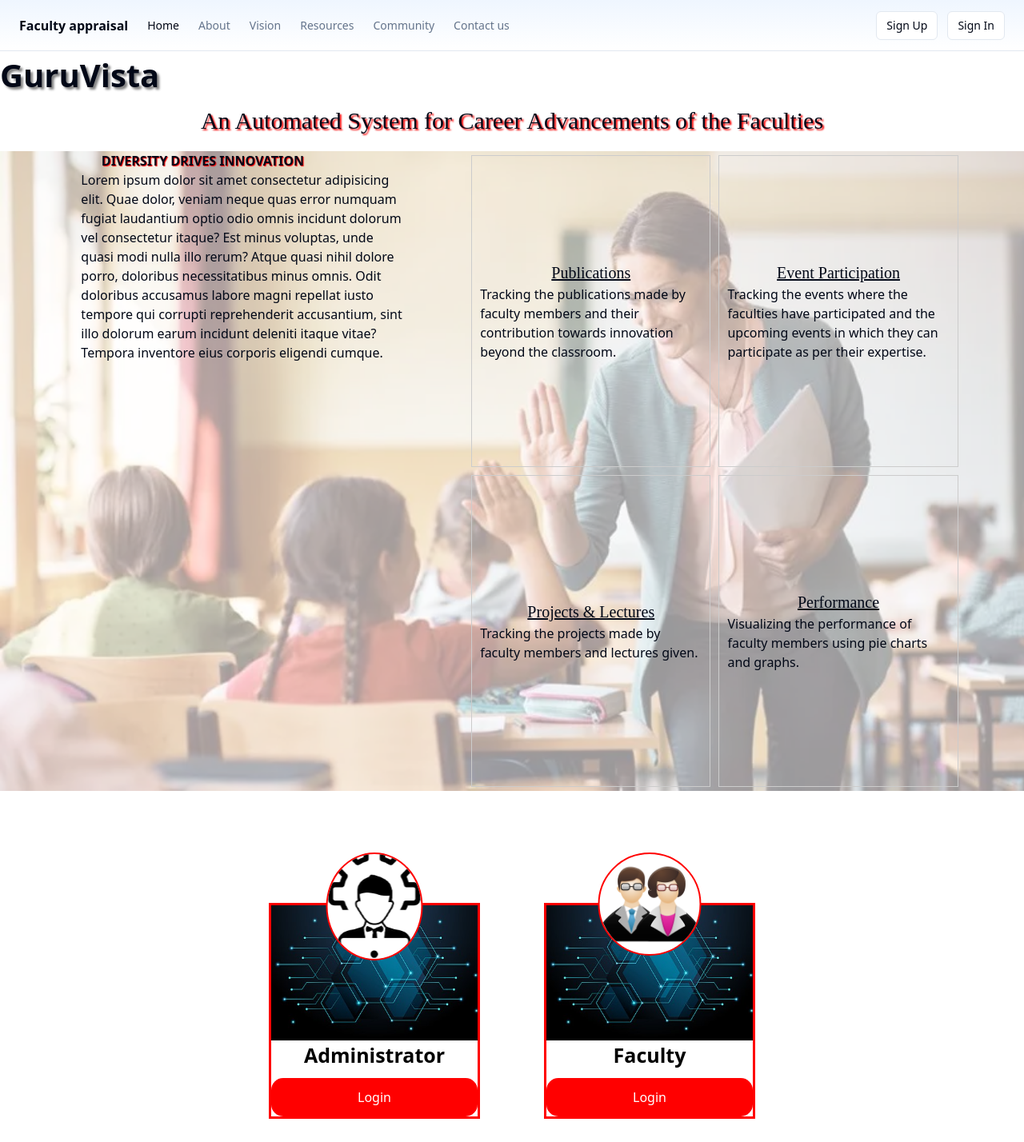
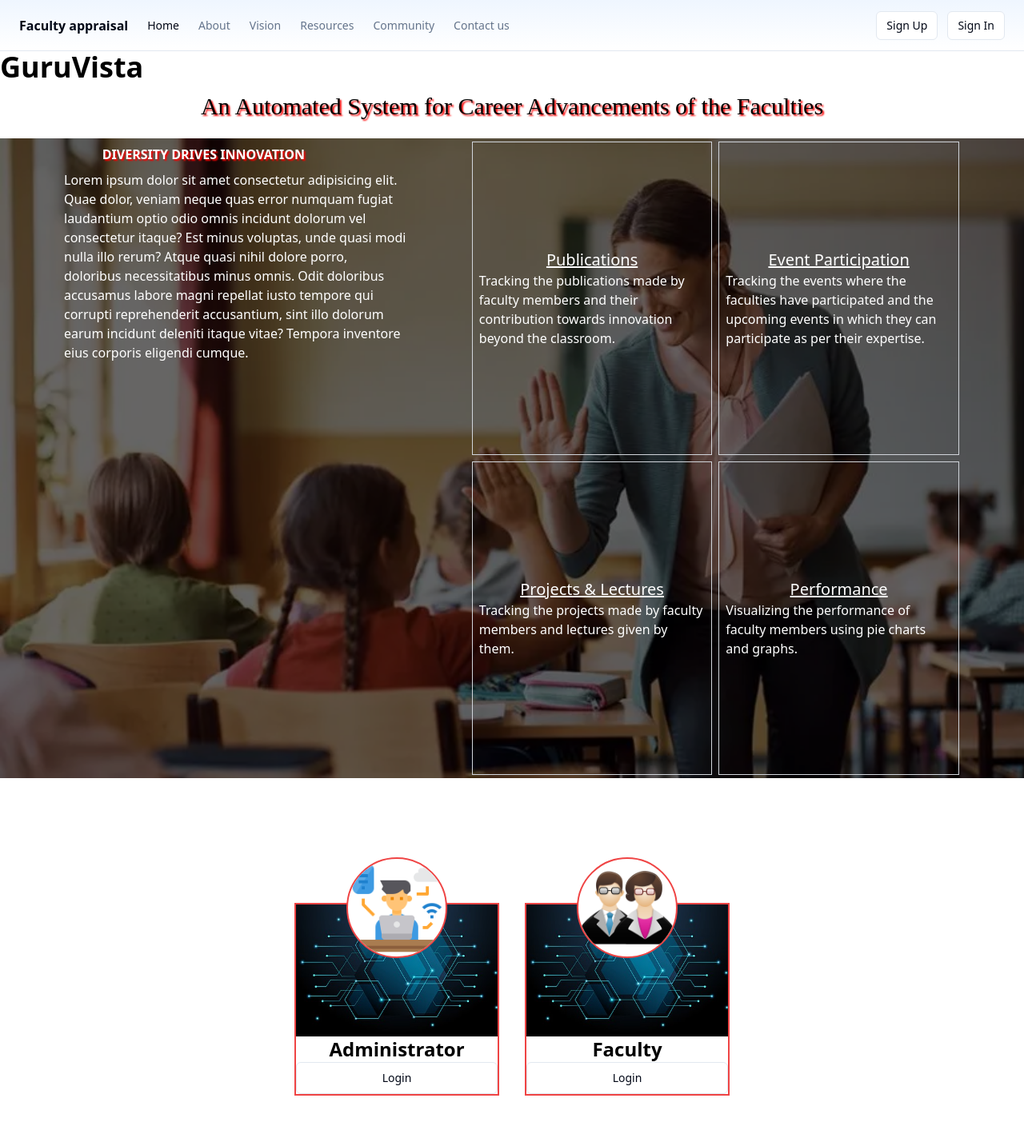
Before and after one commit to Community-Programmer/Faculty-Appraisal, a React (Vite) app in the folder client/: page / in a window 1280 px wide. Shown: the top 1428 px of the page at 80% size. Built offline with nearby package versions, Linux system fonts and the light colour scheme; grey boxes are pictures that could not be loaded.

Commit message:
edited homepage
Co-authored-by: herezTamanna <iamtam.3003@gmail.com>

```diff
--- a/client/src/pages/Home/Home.tsx
+++ b/client/src/pages/Home/Home.tsx
@@ -1,80 +1,100 @@
-import React from "react";
+import React, { useEffect, useState } from "react";
 import './styles.css';
 import cardBg1 from './cardBg1.jpg'
-import admin from './images.png'
+import admin from './admin.png'
 import facul from './Teachers-icon.png'
+import { Button } from "@/components/ui/button"
+
 export default function Home() {
+  const [isVisible, setIsVisible] = useState(false);
+
+  useEffect(() => {
+    const handleScroll = () => {
+      const offset = window.scrollY;
+      if (offset > 325) {
+        setIsVisible(true);
+      } else {
+        setIsVisible(false);
+      }
+    };
+
+    window.addEventListener('scroll', handleScroll);
+
+    return () => {
+      window.removeEventListener('scroll', handleScroll);
+    };
+  }, []);
 
   return (
       <div>
-        <div style={{ display: 'flex', justifyContent: 'space-between' }}>
-          <div style={{ textShadow: '3px 3px 3px gray', fontSize: '40px' }}>
+        <div className="flex justify-between">
+  <div className="text-black text-shadow-lg text-4xl">
     <b>GuruVista</b>
   </div>
 </div>
 <div>
   <p className="wave-text">
-            <span style={{ textShadow: '2px 2px 2px red',margin:'10px'}}>An Automated System for Career Advancements of the Faculties</span>
+    <span className="head text-black m-3">An Automated System for Career Advancements of the Faculties</span>
   </p>
 </div>
-        <div className="info" style={{ display: 'flex' }}>
-          <div style={{ width: '100%' }}>
-            <p style={{ textAlign: 'center', fontWeight: 'bolder', textShadow: '1px 1px 1px red' }}>DIVERSITY DRIVES INNOVATION</p>
-            <p style={{ marginLeft: '20%' }}>Lorem ipsum dolor sit amet consectetur adipisicing elit. Quae dolor, veniam neque quas error numquam fugiat laudantium optio odio omnis incidunt dolorum vel consectetur itaque? Est minus voluptas, unde quasi modi nulla illo rerum? Atque quasi nihil dolore porro, doloribus necessitatibus minus omnis. Odit doloribus accusamus labore magni repellat iusto tempore qui corrupti reprehenderit accusantium, sint illo dolorum earum incidunt deleniti itaque vitae? Tempora inventore eius corporis eligendi cumque.</p>
+<div className="info bg-black text-white flex">
+  <div className="w-full">
+    <p className=" head2 text-center font-bold m-2">DIVERSITY DRIVES INNOVATION</p>
+    <p className="ml-20">Lorem ipsum dolor sit amet consectetur adipisicing elit. Quae dolor, veniam neque quas error numquam fugiat laudantium optio odio omnis incidunt dolorum vel consectetur itaque? Est minus voluptas, unde quasi modi nulla illo rerum? Atque quasi nihil dolore porro, doloribus necessitatibus minus omnis. Odit doloribus accusamus labore magni repellat iusto tempore qui corrupti reprehenderit accusantium, sint illo dolorum earum incidunt deleniti itaque vitae? Tempora inventore eius corporis eligendi cumque.</p>
   </div>
-          <div style={{ display: 'flex', flexDirection: 'column', alignItems: 'center', justifyContent: 'center', height: '100vh' }}>
-            <div style={{ display: 'flex', justifyContent: 'space-between', width: '80%', height: '80%' }}>
+  <div className="flex flex-col items-center justify-center h-screen">
+    <div className="flex justify-between w-4/5 h-4/5">
       {/* Top Quadrant */}
-              <div style={{ flex: 1, border: '1px solid #ccc', padding: '10px', margin: '5px', display: 'flex', flexDirection: 'column', justifyContent: 'center', alignItems: 'center' }}>
-                <p style={{ fontFamily: 'cursive', fontSize: '20px' }}><u>Publications</u></p>
+      <div className="flex-1 border border-gray-300 p-2 m-1 flex flex-col justify-center items-center">
+        <p className="font-cursive text-xl"><u>Publications</u></p>
         <p>Tracking the publications made by faculty members and their contribution towards innovation beyond the classroom.</p>
       </div>
 
       {/* Right Quadrant */}
-              <div style={{ flex: 1, border: '1px solid #ccc', padding: '10px', margin: '5px', display: 'flex', flexDirection: 'column', justifyContent: 'center', alignItems: 'center' }}>
-                <p style={{ fontFamily: 'cursive', fontSize: '20px' }}><u>Event Participation</u></p>
+      <div className="flex-1 border border-gray-300 p-2 m-1 flex flex-col justify-center items-center">
+        <p className="font-cursive text-xl"><u>Event Participation</u></p>
         <p>Tracking the events where the faculties have participated and the upcoming events in which they can participate as per their expertise.</p>
       </div>
     </div>
 
-            <div style={{ display: 'flex', justifyContent: 'space-between', width: '80%', height: '80%' }}>
+    <div className="flex justify-between w-4/5 h-4/5">
       {/* Left Quadrant */}
-              <div style={{ flex: 1, border: '1px solid #ccc', padding: '10px', margin: '5px', display: 'flex', flexDirection: 'column', justifyContent: 'center', alignItems: 'center' }}>
-                <p style={{ fontFamily: 'cursive', fontSize: '20px' }}><u>Projects & Lectures</u></p>
-                <p>Tracking the projects made by faculty members and lectures given.</p>
+      <div className="flex-1 border border-gray-300 p-2 m-1 flex flex-col justify-center items-center">
+        <p className="font-cursive text-xl"><u>Projects & Lectures</u></p>
+        <p>Tracking the projects made by faculty members and lectures given by them.</p>
       </div>
 
       {/* Bottom Quadrant */}
-              <div style={{ flex: 1, border: '1px solid #ccc', padding: '10px', margin: '5px', display: 'flex', flexDirection: 'column', justifyContent: 'center', alignItems: 'center' }}>
-                <p style={{ fontFamily: 'cursive', fontSize: '20px' }}><u>Performance</u></p>
+      <div className="flex-1 border border-gray-300 p-2 m-1 flex flex-col justify-center items-center">
+        <p className="font-cursive text-xl"><u>Performance</u></p>
         <p>Visualizing the performance of faculty members using pie charts and graphs.</p>
       </div>
     </div>
   </div>
 </div>
-        <div style={{ display: 'flex', justifyContent: 'center', margin: '40px', marginTop: '100px' }}>
-          <div style={{ width: '22%', backgroundColor: 'white', margin: '40px', display: 'flex', flexDirection: 'column', justifyContent: 'space-between', border: '3px solid red', position: 'relative' }}>
-            <img src={cardBg1} alt="Image not Found" style={{ width: '100%' }} />
-            <div style={{ position: 'absolute', left: '50%', top: '-25%', transform: 'translateX(-50%)', display: 'flex', justifyContent: 'center' }}>
-              <img src={admin} alt="Image not Found" style={{ border: '2px solid red', borderRadius: '50%', width: '100%', backgroundColor: 'white' }} />
+<div className={`flex justify-center transition-opacity duration-300 ${isVisible ? 'opacity-100' : 'opacity-0'} text-center my-6`}>
+    <p className="text-2xl font-bold bg-red-500 w-1/4"><u>Account Login Here</u></p>
 </div>
-            <p style={{ fontWeight: 'bolder', color: 'black', textAlign: 'center', fontSize: '25px' }}>Administrator</p>
-            <button style={{ width: '100%', backgroundColor: 'red', margin: '10px 0 0', padding: '12px', borderRadius: '15px' }}>
-              <a href="/adminLogin" style={{ textDecoration: 'none', color: 'white' }}>Login</a>
-            </button>
+<div className="flex justify-center my-6 mt-24">
+  <div className="w-1/5 bg-white m-1 mr-4 flex flex-col justify-between border-2 border-red-500 relative">
+    <img src={cardBg1} alt="Image not Found" className="w-full" />
+    <div className="absolute left-1/2 top-[-25%] transform -translate-x-1/2 flex justify-center">
+      <img src={admin} alt="Image not Found" className="border-2 border-red-500 rounded-full w-full bg-white" />
+    </div>
+    <p className="font-bold text-black text-center text-2xl">Administrator</p>
+    <Button variant="outline">Login</Button>
   </div>
 
-          <div style={{ width: '22%', backgroundColor: 'white', margin: '40px', display: 'flex', flexDirection: 'column', justifyContent: 'space-between', border: '3px solid red', position: 'relative' }}>
-            <img src={cardBg1} alt="Image not Found" style={{ width: '100%' }} />
-            <div style={{ position: 'absolute', left: '50%', top: '-25%', transform: 'translateX(-50%)', display: 'flex', justifyContent: 'center' }}>
-              <img src={facul} alt="Image not Found" style={{ border: '2px solid red', borderRadius: '50%', width: '100%', backgroundColor: 'white' }} />
+  <div className="w-1/5 bg-white m-1 ml-4 flex flex-col justify-between border-2 border-red-500 relative">
+    <img src={cardBg1} alt="Image not Found" className="w-full" />
+    <div className="absolute left-1/2 top-[-25%] transform -translate-x-1/2 flex justify-center">
+      <img src={facul} alt="Image not Found" className="border-2 border-red-500 rounded-full w-full bg-white" />
     </div>
-            <p style={{ fontWeight: 'bolder', color: 'black', textAlign: 'center', fontSize: '25px' }}>Faculty</p>
-            <button style={{ width: '100%', backgroundColor: 'red', margin: '10px 0 0', padding: '12px', borderRadius: '15px' }}>
-              <a href="#" style={{ textDecoration: 'none', color: 'white' }}>Login</a>
-            </button>
+    <p className="font-bold text-black text-center text-2xl">Faculty</p>
+    <Button variant="outline">Login</Button>
   </div>
 </div>
+
       </div>
   );
 }
--- a/client/src/pages/Home/styles.css
+++ b/client/src/pages/Home/styles.css
@@ -1,22 +1,11 @@
-/* html,body,#root{
-    background-color: black;
-    color: white;
-
-} */
 @keyframes waveEffect {
-    0% {
-        transform: translateY(0);
-    }
-
-    50% {
-        transform: translateY(-10px);
-    }
-
-    100% {
-        transform: translateY(0);
-    }
+    0% { transform: translateY(0); }
+    50% { transform: translateY(-10px); }
+    100% { transform: translateY(0); }
 }
-
+.head,.head2{
+    text-shadow: 2px 2px 2px red;
+}
 .wave-text {
     font-family: cursive;
     font-size: 30px;
@@ -30,7 +19,6 @@
     display: inline-block;
     animation: waveEffect 1s ease-in-out infinite;
 }
-
 .info {
     position: relative;
     overflow: hidden;
@@ -50,7 +38,7 @@
     z-index: 0;
 }
 
-.info>div {
+.info > div {
     position: relative;
     z-index: 1;
 }
```
Also changed, not shown: client/src/pages/Home/admin.png (added), client/src/pages/Home/images.png (deleted). Lines whose indentation alone changed are shown as unchanged.
